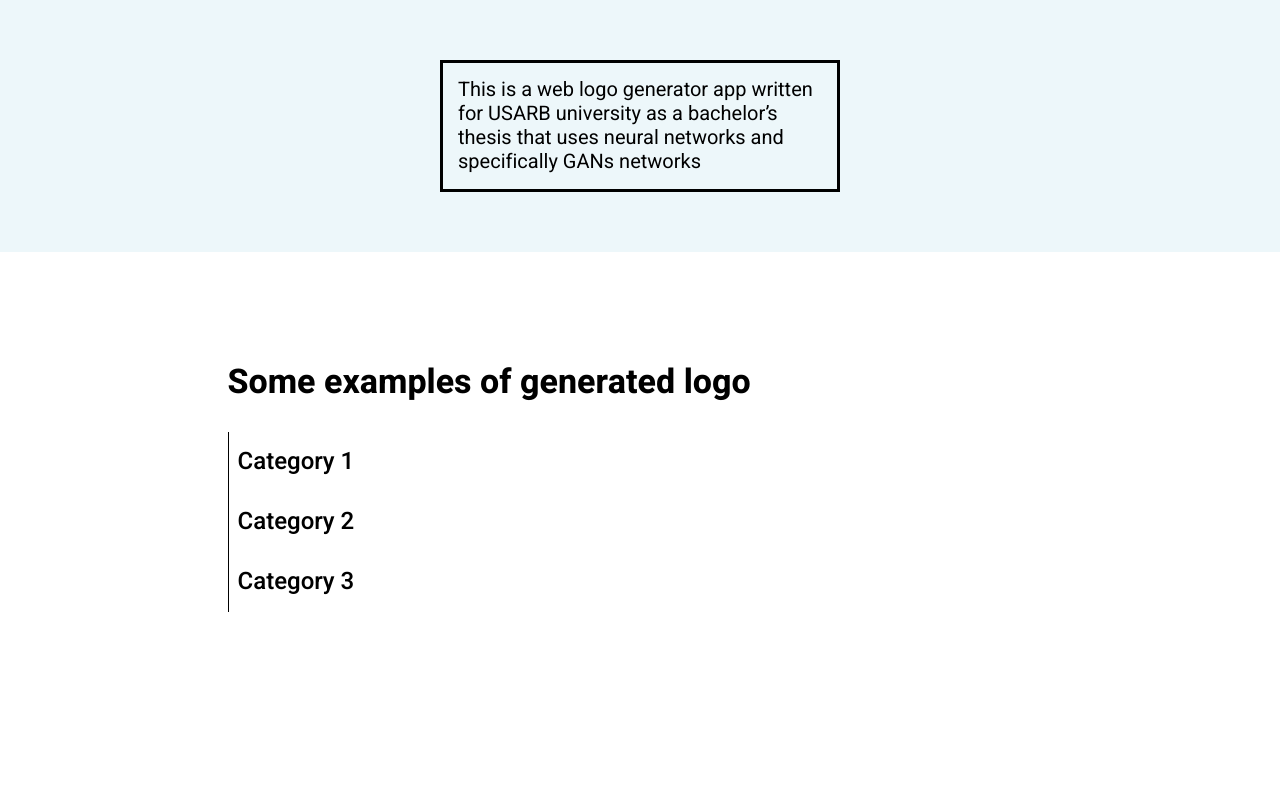
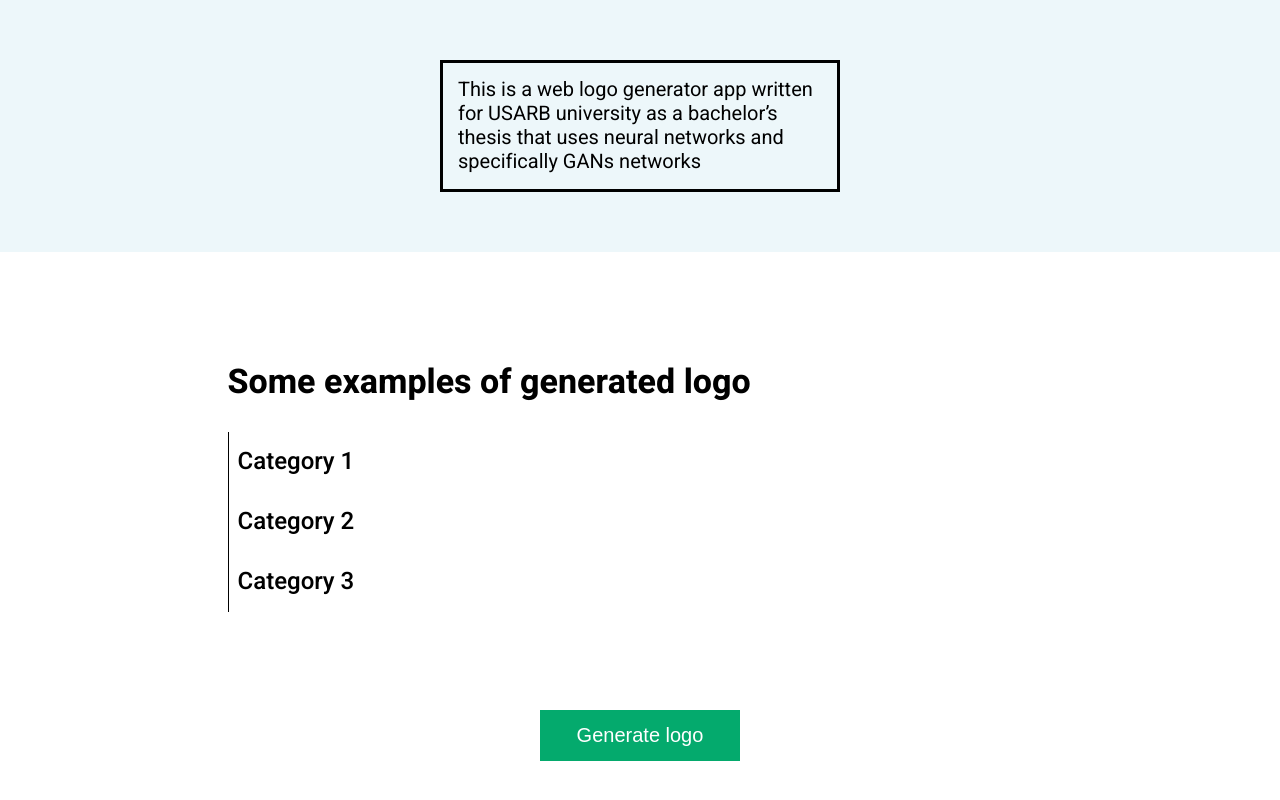
Before and after one commit to SochircaRoman/logo_generator-web-app, a Vue app in the folder client/: page /home in a window 1280 px wide. Shown: the part 350-1150 px from the top of the page. Before the commit the page ends 1002 px from the top, so only its background shows below. Built offline with nearby package versions, Linux system fonts and the light colour scheme.

Commit message:
Fix HomeView

```diff
--- a/client/src/views/HomeView.vue
+++ b/client/src/views/HomeView.vue
@@ -1,7 +1,6 @@
 <template>
 
   <main class="main">
-
 
       <section class="home__top">
         <div class="wrapper">
@@ -21,8 +20,10 @@
         <div class="wrapper">
           <logos-example :categories="categories"></logos-example>
         </div>
+        <div class="home__btn">
+          <btn-item btnName="Generate logo"></btn-item>
+        </div>
       </section>
-
 
   </main>
 
@@ -30,10 +31,12 @@
 
 <script>
 import LogosExample from '../components/Home/LogosExample.vue';
+import BtnItem from '../components/UI/btnItem.vue';
 
 export default {
   components: {
     LogosExample,
+    BtnItem
   },
   data() {
     return {
@@ -130,5 +133,12 @@
 
 .home__down {
   margin-top: 100px;
+  margin-bottom: 100px;
+}
+
+.home__btn {
+  padding-top: 50px;
+  margin: 0 auto;
+  width: 200px;
 }
 </style>
```
